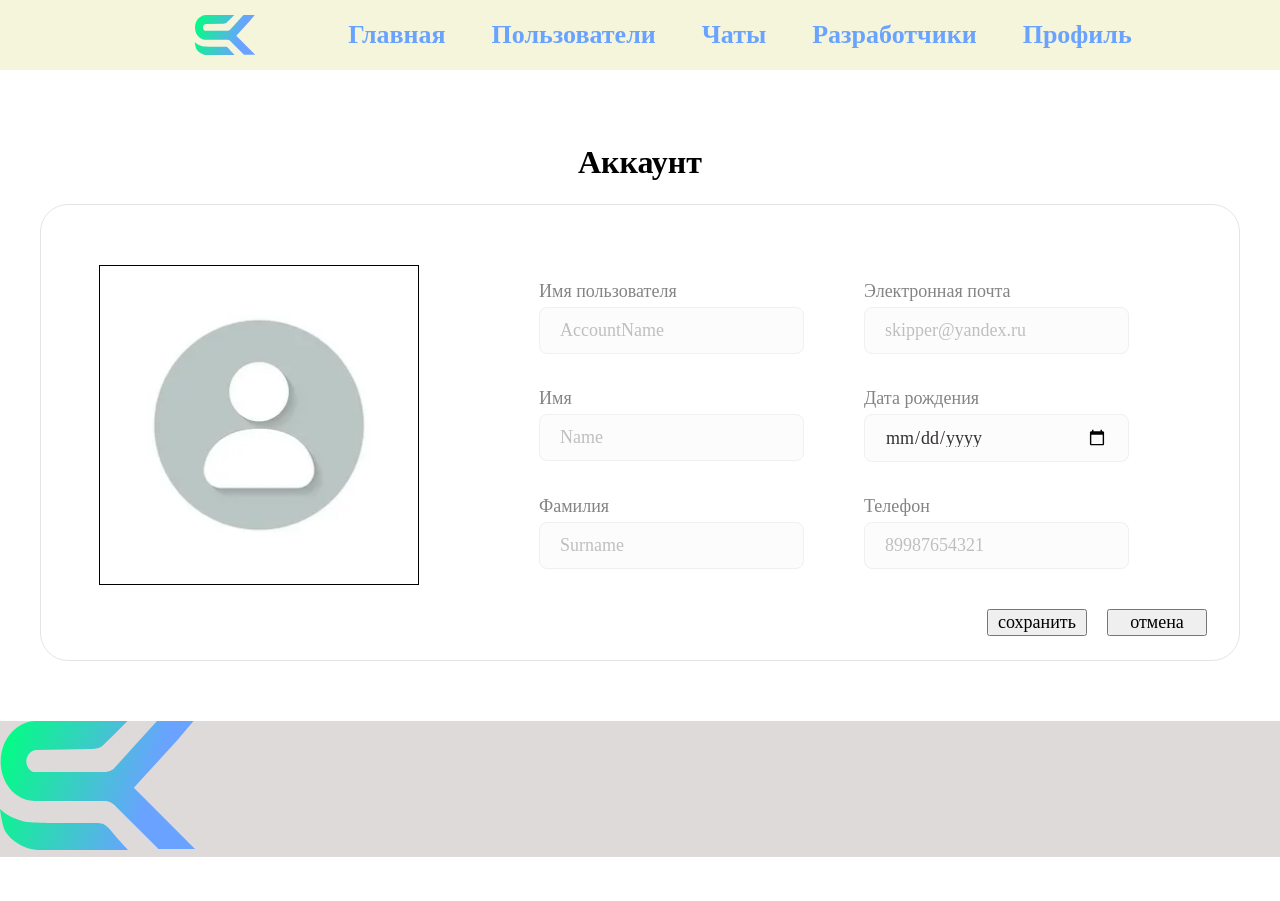
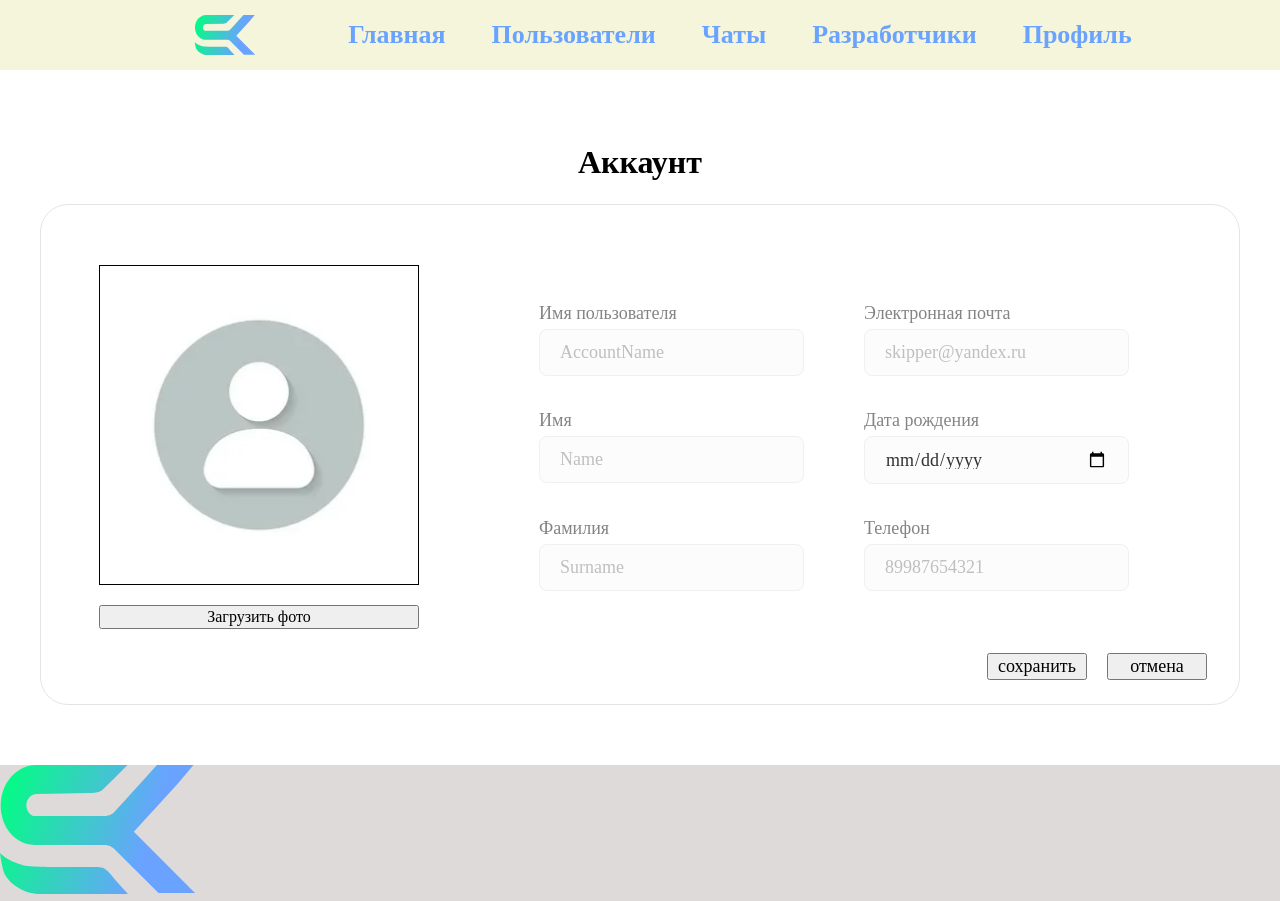
Before and after one commit to quadratishkin/skipper, a React (Vite) app: page /profile in a window 1280 px wide. Before the commit the page ends 857 px from the top, so only its background shows below. Built offline with nearby package versions, Linux system fonts and the light colour scheme.

Commit message:
add change picture

```diff
--- a/src/Pages/AccountPage/Account.scss
+++ b/src/Pages/AccountPage/Account.scss
@@ -13,10 +13,20 @@
   border-radius: 28px;
   border: 1px solid rgba(226, 228, 232, 1);
 
+  &__img-block {
+    display: flex;
+    flex-direction: column;
+    gap: 20px;
+  }
+
   &__img {
     width: 320px;
     height: 320px;
     border: 1px solid black;
+  }
+
+  &__upload-btn {
+    width: 100%;
   }
 
   &__main-info {
--- a/src/Pages/AccountPage/Account.tsx
+++ b/src/Pages/AccountPage/Account.tsx
@@ -1,7 +1,27 @@
 import "./Account.scss";
 import AccountZero from "../../images/accountImageZero.webp";
+import { useRef, useState } from "react";
 
 export const Account = () => {
+  const [avatarPreview, setAvatarPreview] = useState<string>(AccountZero);
+  //   todo в дальнейшем выполнить отправку данного файта на сервер для замены
+  const [avatarFile, setAvatarFile] = useState<File | null>(null);
+
+  const fileInputRef = useRef<HTMLInputElement>(null);
+
+  const handleFileChange = (event: React.ChangeEvent<HTMLInputElement>) => {
+    const file = event.target.files?.[0];
+    if (!file) return;
+
+    if (avatarPreview.startsWith("blob:")) {
+      URL.revokeObjectURL(avatarPreview);
+    }
+
+    setAvatarPreview(URL.createObjectURL(file));
+
+    setAvatarFile(file);
+  };
+
   return (
     <section className="account">
       <div className="container">
@@ -9,13 +29,32 @@ export const Account = () => {
           <h1 className="account__header">Аккаунт</h1>
           <form action="#" className="account-form" method="POST">
             <fieldset className="account-form__main-info">
+              <div className="account-form__img-block">
                 <img
-                src={AccountZero}
+                  src={avatarPreview}
                   width="320px"
                   height="320px"
                   alt="фотография вашего профиля"
                   className="account-form__img"
                 />
+                <div className="account-form__upload">
+                  <input
+                    type="file"
+                    accept="image/*"
+                    ref={fileInputRef}
+                    onChange={handleFileChange}
+                    className="visually-hidden"
+                  />
+                  <button
+                    type="button"
+                    className="account-form__upload-btn"
+                    onClick={() => fileInputRef.current?.click()}
+                  >
+                    Загрузить фото
+                  </button>
+                </div>
+              </div>
+
               <div className="account-form__block">
                 <div className="account-form__input">
                   <input
```
Lines whose indentation alone changed are shown as unchanged.
